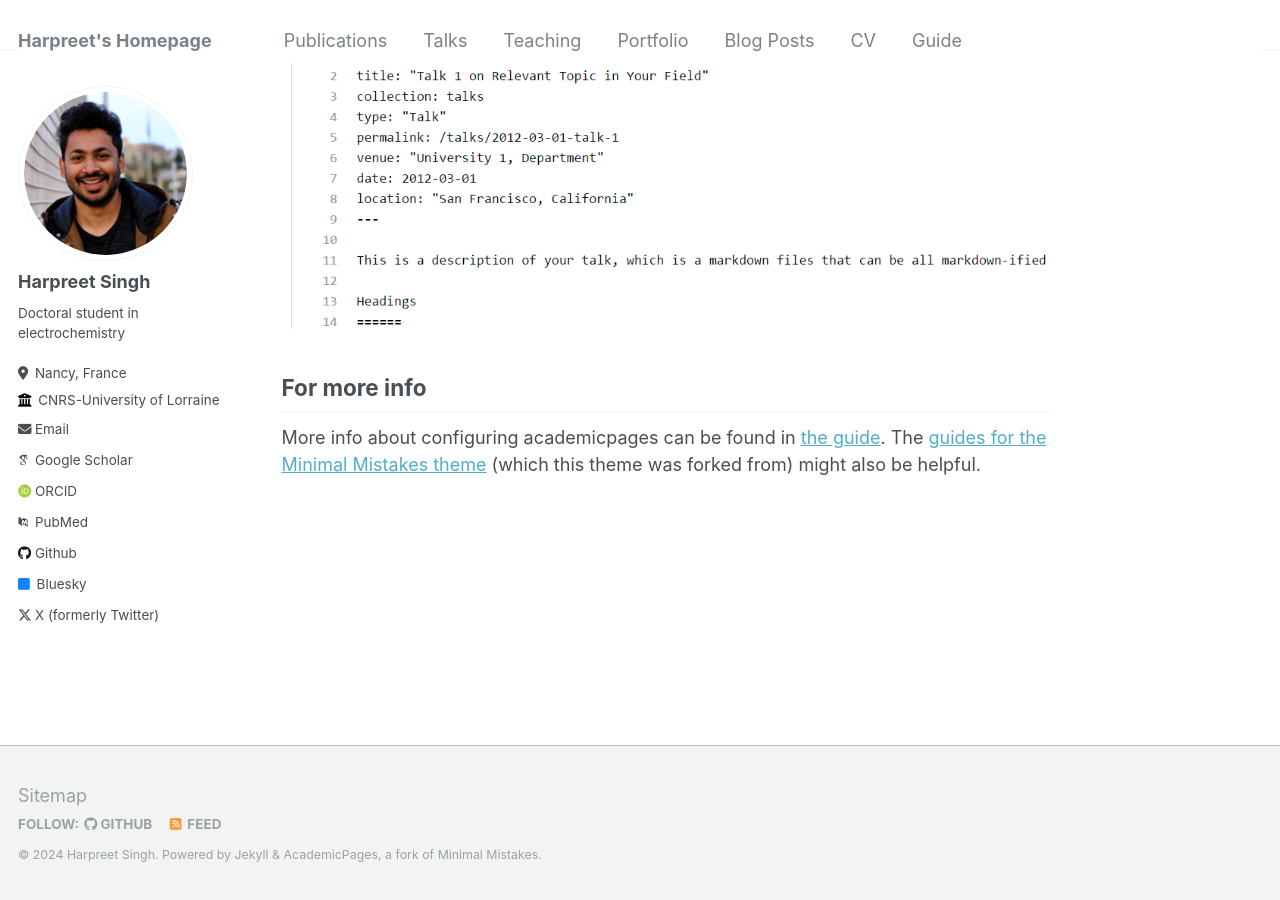
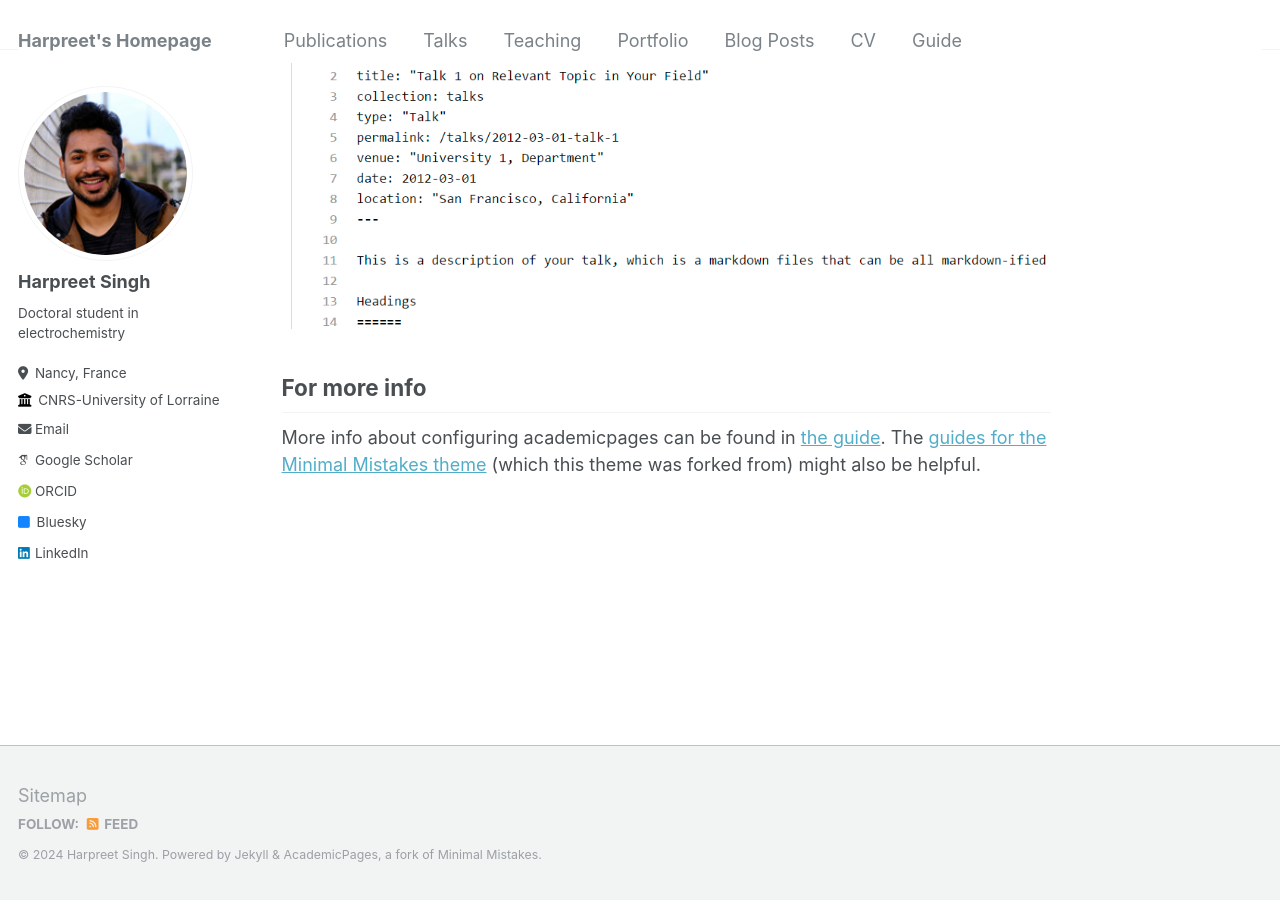
Before and after one commit to Harpr33t-Singh/Harpr33t-Singh.github.io, a Jekyll site: the page built from _pages/about.md, in a window 1280 px wide and 900 px high, scrolled down 2640 px. Built offline with Jekyll 4.4.1, drawn with Linux system fonts in a browser that asks for light colours; some web fonts are replaced; some of the changed lines change nothing that is shown.

Commit message:
Update _config.yml

```diff
--- a/_config.yml
+++ b/_config.yml
@@ -32,17 +32,17 @@ author:
 
   # Academic websites
   arxiv            : # URL - Update with the correct link to your profile
-  googlescholar    : "https://scholar.google.com/citations?user=PS_CX0AAAAAJ"
+  googlescholar    : "https://scholar.google.com/citations?user=1v0pQLEAAAAJ&hl=en"
   impactstory      : # URL
-  orcid            : "http://orcid.org/yourorcidurl"
-  pubmed           : "https://www.ncbi.nlm.nih.gov/pubmed/?term=john+snow"
+  orcid            : "https://orcid.org/0000-0002-6244-6775"
+  pubmed           : #"https://www.ncbi.nlm.nih.gov/pubmed/?term=john+snow"
   researchgate     : # URL
 
   # Repositories and software development
   bitbucket        : # Username - Update with your username on the site
   codepen          : # Username
   dribbble         : # Username
-  github           : "academicpages"
+  github           : #""
   kaggle           : # Username
   stackoverflow    : # User number or user number and name (i.e., use "1" or "1/jeff-atwood")
 
@@ -56,7 +56,7 @@ author:
   keybase          : # Username
   instagram        : # Username
   lastfm           : # Username
-  linkedin         : # Username
+  linkedin         : "https://www.linkedin.com/in/harpreetsingh-93/"
   mastodon         : # URL
   medium           : # URL
   pinterest        : # Username
@@ -64,7 +64,7 @@ author:
   steam            : # Username
   telegram         : # URL
   tumblr           : # Username
-  twitter          : "UniofOxford"  # Replace this with your X / Twitter handle
+  twitter          : #"UniofOxford"  # Replace this with your X / Twitter handle
   vine             : # Username
   weibo            : # Username
   wikipedia        : # Username
```
